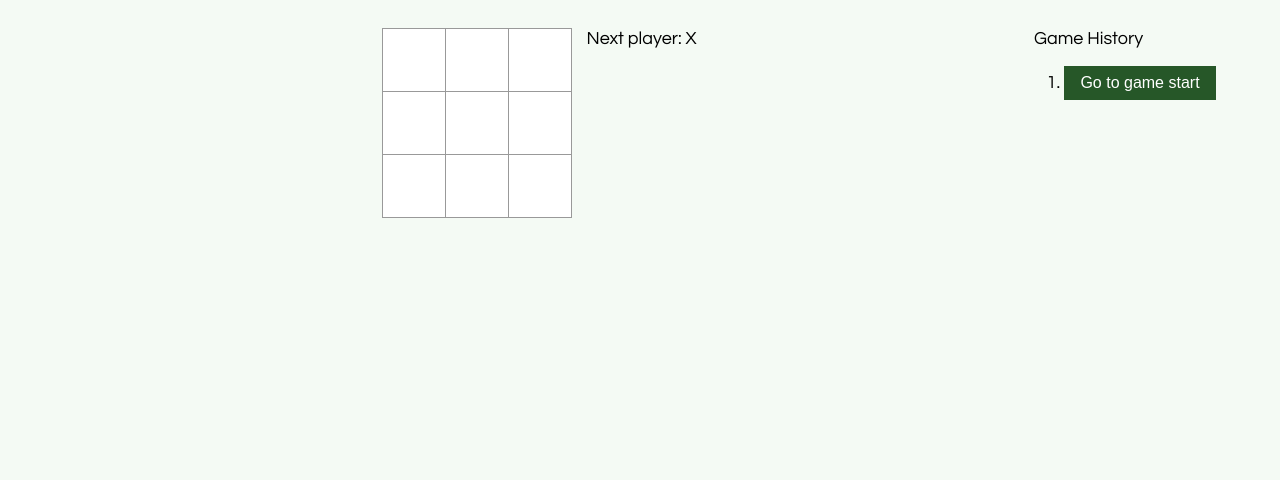
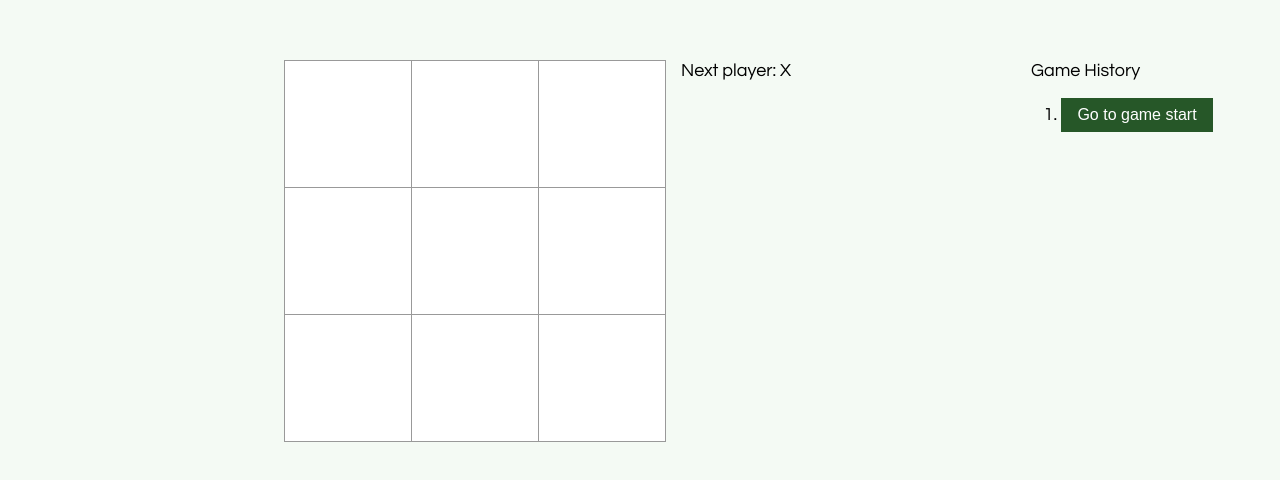
Before and after one commit to gmurph52/TicTacToe, a React app: page / in a window 1280 px wide. Shown: the part 94-574 px from the top of the page. Built offline with nearby package versions, Linux system fonts and the light colour scheme.

Commit message:
Make game board grow based off of screen size

```diff
--- a/src/board/board.css
+++ b/src/board/board.css
@@ -3,3 +3,7 @@
 	content: "";
 	display: table;
   }
+
+  .board {
+	  min-width: 165px;
+  }
--- a/src/board/board.js
+++ b/src/board/board.js
@@ -17,7 +17,7 @@ export default class Board extends React.Component {
 
 	render() {
 	  return (
-		<div>
+		<div class="board">
 		  <div className="board-row">
 			{this.renderSquare(0)}
 			{this.renderSquare(1)}
--- a/src/game/game.css
+++ b/src/game/game.css
@@ -9,7 +9,7 @@
 }
 
 .game {
-	margin-top: 32px;
+	margin-top: 64px;
 	display: flex;
 	flex-direction: row;
 	justify-content: space-between;
@@ -33,6 +33,7 @@
 }
 
 .game-info {
+	width: 185px;
 	margin-right: 64px;
 }
 
--- a/src/square/square.css
+++ b/src/square/square.css
@@ -1,16 +1,25 @@
+:root {
+	--square-size: 10vw;
+	--max-size: calc(((100vw - (395px)) / 3)  - 25px);  /* status + status margin + history + history margin = 395 */
+}
+
 .square {
 	background: #fff;
 	border: 1px solid #999;
 	float: left;
-	font-size: 40px;
+	font-size: 6vw;
 	font-weight: bold;
-	line-height: 64px;
-	height: 64px;
+	line-height: var(--square-size);
+	height: var(--square-size);
+	width: var(--square-size);
 	margin-right: -1px;
 	margin-top: -1px;
 	padding: 0;
 	text-align: center;
-	width: 64px;
+	max-width: var(--max-size);
+	max-height: var(--max-size);
+	min-width: 54px;
+	min-height: 54px;
   }
 
   .winning-square {
```
